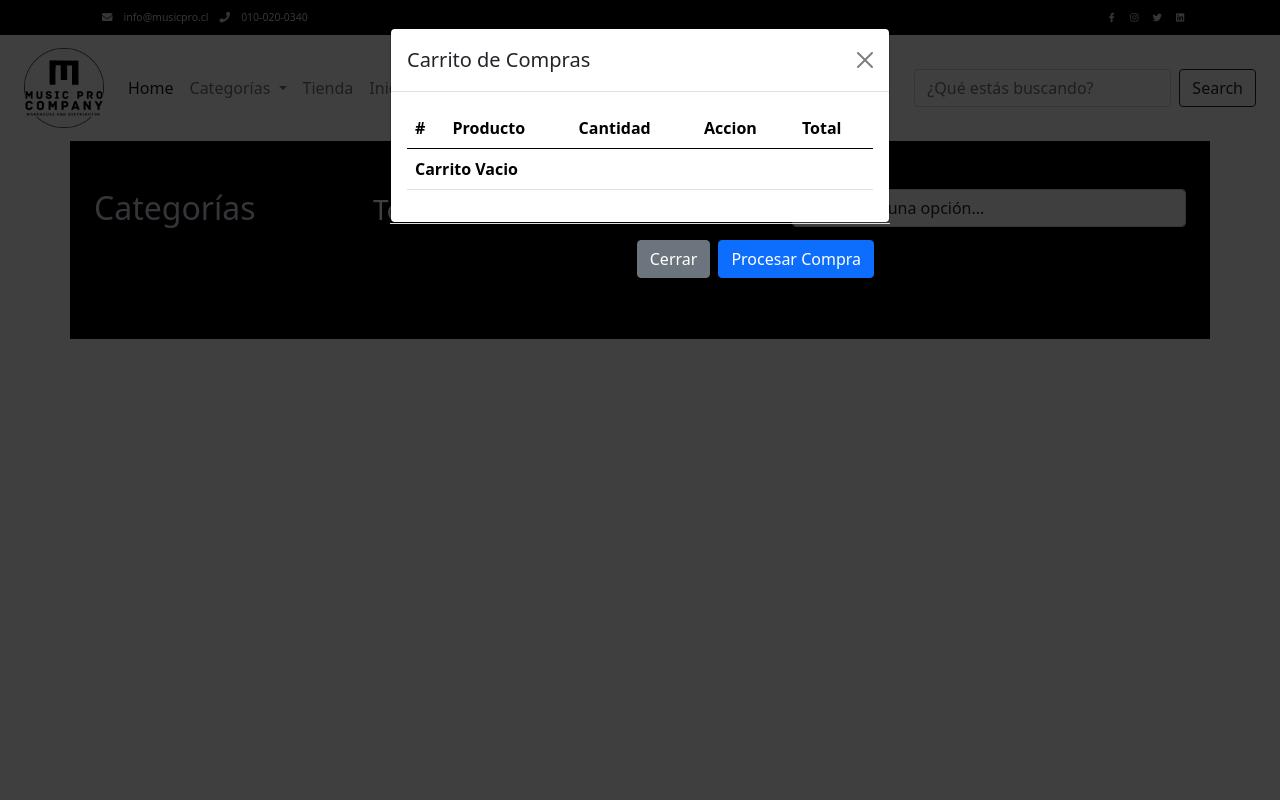
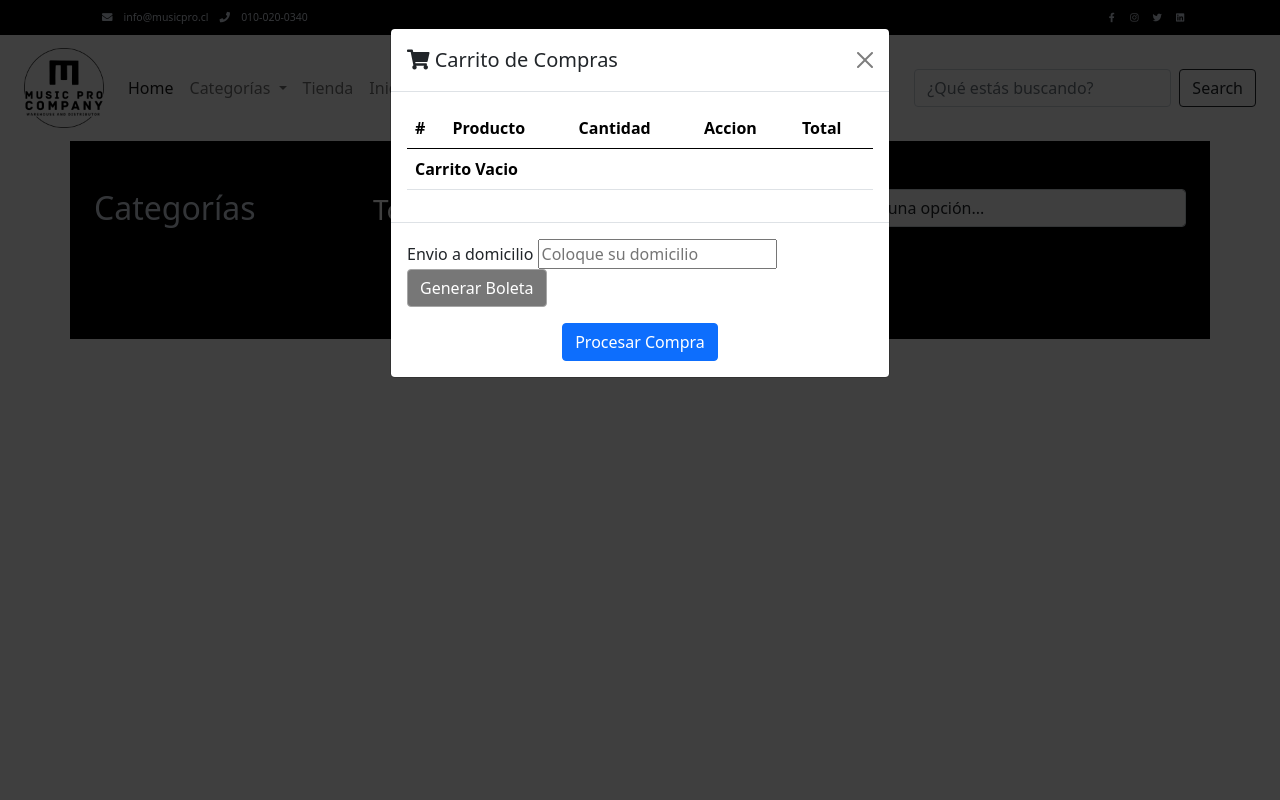
Before and after one commit to Nyafiu/Integracion_MusicPro, a Flask app: page /shop in a window 1280 px wide, after a click on "Carrito". Run offline with Flask 3, Linux system fonts and the light colour scheme; data that the repository does not hold is empty; some libraries are stand-ins or nearby versions.

Commit message:
shop.html editado

```diff
--- a/src/templates/shop.html
+++ b/src/templates/shop.html
@@ -101,11 +101,17 @@
                 <ul class="list-unstyled templatemo-accordion">
                     <li class="pb-3">
                         <ul class="collapse show list-unstyled pl-3">
-                        <li><a class="text-decoration-none" href="{{ url_for('categorias', categoria='Guitarras') }}">Guitarras</a></li>
-                        <li><a class="text-decoration-none" href="{{ url_for('categorias', categoria='Bajos') }}">Bajos</a></li>
-                        <li><a class="text-decoration-none" href="{{ url_for('categorias', categoria='Baterias') }}">Baterias</a></li>
-                        <li><a class="text-decoration-none" href="{{ url_for('categorias', categoria='Pianos y Teclados') }}">Pianos y Teclados</a></li>
-                            <li><a class="text-decoration-none" href="{{ url_for('categorias', categoria='Audio') }}">Audio</a></li>
+                            <li><a class="text-decoration-none"
+                                   href="{{ url_for('categorias', categoria='Guitarras') }}">Guitarras</a></li>
+                            <li><a class="text-decoration-none" href="{{ url_for('categorias', categoria='Bajos') }}">Bajos</a>
+                            </li>
+                            <li><a class="text-decoration-none"
+                                   href="{{ url_for('categorias', categoria='Baterias') }}">Baterias</a></li>
+                            <li><a class="text-decoration-none"
+                                   href="{{ url_for('categorias', categoria='Pianos y Teclados') }}">Pianos y
+                                Teclados</a></li>
+                            <li><a class="text-decoration-none" href="{{ url_for('categorias', categoria='Audio') }}">Audio</a>
+                            </li>
                         </ul>
                     </li>
                 </ul>
@@ -141,15 +147,33 @@
                     </div>
                 </div>
 
+<div class="row" id="cards">
+    <template id="template-card">
+        <div class="col-12 col-md-4 mb-2">
+            <div class="card">
+                <img src="" alt="" class="card-img-top">
+                <div class="card-body">
+                    <h1>Titulo</h1>
+                    <h3>Precio</h3>
+                    <p>Descripcion</p>
+                        <button class="btn btn-dark">Agregar</button>
+                </div>
+            </div>
+        </div>
+    </template>
+</div>
+
+
 <div class="modal fade" id="cartModal" tabindex="-1" aria-labelledby="cartModalLabel" aria-hidden="true">
     <div class="modal-dialog">
         <div class="modal-content">
             <div class="modal-header">
-                <h5 class="modal-title" id="cartModalLabel">Carrito de Compras</h5>
+                <h5 class="modal-title" id="cartModalLabel">
+                  <i class="fas fa-shopping-cart"></i> Carrito de Compras
+                </h5>
                 <button type="button" class="btn-close" data-bs-dismiss="modal" aria-label="Close"></button>
             </div>
             <div class="modal-body">
-                <!-- Aquí va el carrito de compras -->
                 <table class="table">
                     <thead>
                         <tr>
@@ -167,49 +191,54 @@
                         </tr>
                     </tfoot>
                 </table>
-                    </div>
-                </li>
-            </ul>
+                <div class="row" id="cards"></div>
+                <div id="boleta"></div>
             </div>
             <div class="modal-footer">
-                <button type="button" class="btn btn-secondary" data-bs-dismiss="modal">Cerrar</button>
+                <div>
+                    <div class="mb-2">
+                        <label for="">Envio a domicilio</label>
+                        <input type="text" placeholder="Coloque su domicilio" class="domicilio">
+                        <button id="btn-generar-boleta" class="btn btn-success" required>Generar Boleta</button>
+                    </div>
+                    <div class="d-flex justify-content-center mt-3">
                         <button type="button" class="btn btn-primary">Procesar Compra</button>
                     </div>
                 </div>
             </div>
         </div>
-        <div class="row" id="cards"></div>
-    </div>
-       <div class="row" id="cards"></div>
-    </div>
-
-
-
-<template id="template-card">
-    <div class="col-12 mb-2 col-md-4">
-        <div class="card">
-            <img src="" alt="" class="card-img-top">
-            <div class="card-body">
-                <h1>Titulo</h1>
-                <h3>Precio</h3>
-                <p>Descripcion</p>
-                <button class="btn btn-dark">Agregar</button>
     </div>
 </div>
-    </div>
-</template>
-
-
 
 <template id="template-footer">
     <th scope="row" colspan="2">Total productos</th>
     <td>10</td>
     <td>
-            <button class="btn btn-danger btn-sm" id="vaciar-carrito">
-                Vaciar todo
-            </button>
+        <button class="btn btn-danger btn-sm" id="vaciar-carrito">Vaciar todo</button>
     </td>
-        <td class="font-weight-bold"><span>5000</span></td>
+    <td class="font-weight-bold">$ <span>5000</span></td>
+</template>
+
+<template id="template-boleta">
+    <div class="boleta">
+        <h2>Boleta de compra</h2>
+        <h4>Id boleta:</h4>
+        <p id="id-boleta"></p>
+        <h4>Domicilio de entrega:</h4>
+        <p id="domicilio-boleta"></p>
+        <hr>
+        <h5>Fecha compra:</h5>
+        <p id="fecha-boleta"></p>
+        <h5>Fecha entrega:</h5>
+        <p id="fecha-entrega">Entrega entre 5 a 7 días</p>
+        <h5>Producto:</h5>
+        <div id="boleta-items"></div>
+        <hr>
+        <p>Total a pagar: $<span id="boleta-total"></span></p>
+        <td>
+            <button id="btn-agregar-boleta" class="btn btn-success">Agregar Boleta</button>
+        </td>
+    </div>
 </template>
 
 <template id="template-carrito">
@@ -218,21 +247,12 @@
         <td>Cafe</td>
         <td>1</td>
         <td>
-                <button class="btn btn-info btn-sm">
-                    +
-                </button>
-                <button class="btn btn-danger btn-sm">
-                    -
-                </button>
+            <button class="btn btn-info btn-sm">+</button>
+            <button class="btn btn-danger btn-sm">-</button>
         </td>
-            <td>$ <span>500</span> </td>
+        <td>$ <span>500</span></td>
     </tr>
 </template>
-
-
-
-
-
 
 
 
@@ -240,23 +260,21 @@
             <!-- End Content -->
 
             <!-- Start Footer -->
-    <footer class="bg-dark" id="tempaltemo_footer">
+            <footer class="bg-dark" id="templatemo_footer">
                 <div class="container">
-
-
             </footer>
             <!-- End Footer -->
 
             <!-- Start Script -->
 
-    <script src="assets/js/jquery-1.11.0.min.js"></script>
-    <script src="assets/js/jquery-migrate-1.2.1.min.js"></script>
+            <script src="https://code.jquery.com/jquery-3.6.0.min.js"></script>
             <script src="assets/js/bootstrap.bundle.min.js"></script>
             <script src="assets/js/templatemo.js"></script>
             <script src="assets/js/custom.js"></script>
-    <script src="../static/assets/js/bodegaV2.js"></script>
+            <script src="../static/assets/js/carrito.js"></script>
             <!-- End Script -->
-    <script src="https://cdn.jsdelivr.net/npm/bootstrap@5.3.0-alpha3/dist/js/bootstrap.bundle.min.js" integrity="sha384-ENjdO4Dr2bkBIFxQpeoTz1HIcje39Wm4jDKdf19U8gI4ddQ3GYNS7NTKfAdVQSZe" crossorigin="anonymous"></script>
-</body>
-
+            <script src="https://cdn.jsdelivr.net/npm/bootstrap@5.3.0-alpha3/dist/js/bootstrap.bundle.min.js"
+                    integrity="sha384-ENjdO4Dr2bkBIFxQpeoTz1HIcje39Wm4jDKdf19U8gI4ddQ3GYNS7NTKfAdVQSZe"
+                    crossorigin="anonymous"></script>
+        </div></body>
 </html>
```
Lines whose indentation alone changed are shown as unchanged.
